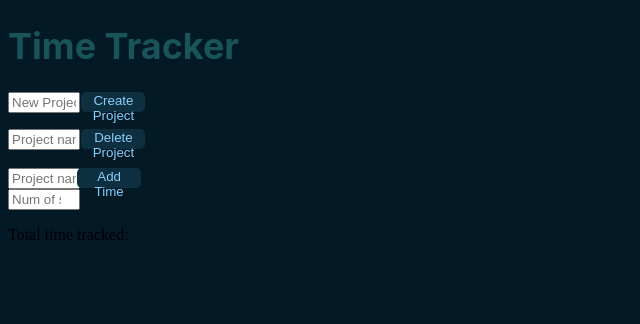
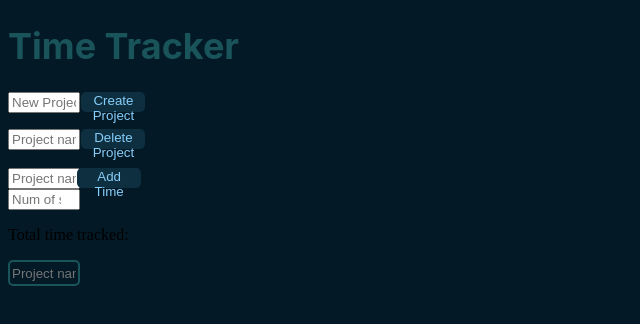
Before and after one commit to not-a-ethan/time-tracker, a Next.js app: page / in a window 1280 px wide. Shown: the top 324 px of the page, without its empty margins (0-640 px from the left). Built offline with nearby package versions, Linux system fonts and the light colour scheme; no server answers; sample sign-in values are in the browser's storage.

Commit message:
Styled the input component

```diff
--- a/lib/components/input.tsx
+++ b/lib/components/input.tsx
@@ -1,8 +1,12 @@
+import styles from "../../styles/input.module.css";
+
 function ShortTextInput(props: any) {
     const text = props.text;
     const height = props.height;
 
     return (
-        <input type="text" name={text} placeholder={text} style={{height: height}} />
+        <input type="text" name={text} placeholder={text} style={{height: height}} className={styles["short-input"]} />
     );
 }
+
+export default ShortTextInput;
--- a/pages/index.tsx
+++ b/pages/index.tsx
@@ -13,7 +13,8 @@ import styles from '../styles/Home.module.css'
 import { getProjects } from '../lib/javascript/getProjects'
 import { getTimeData } from '../lib/javascript/getTimeData'
 
-import Button from '../lib/components/button'
+import  Button  from '../lib/components/button'
+import  ShortTextInput  from '../lib/components/input'
 
 function Index() {
     const router = useRouter();
@@ -118,6 +119,8 @@ function Index() {
                 <div>
                     <p>Total time tracked: <span id="totalTime"></span></p>
                 </div>
+
+                <ShortTextInput text="Project name" height="2.5vh" />
             </main>
         </div>
     )
--- a/styles/input.module.css
+++ b/styles/input.module.css
@@ -0,0 +1,12 @@
+.short-input {
+    width: 5vw;
+    background: transparent;
+
+    border-color: var(--primary-color-dark);
+    border-radius: 5px;
+    border-width: 2.5px;
+    border-style: solid;
+
+    color: var(--primary-color-dark);
+    text-align: center;
+}
```
